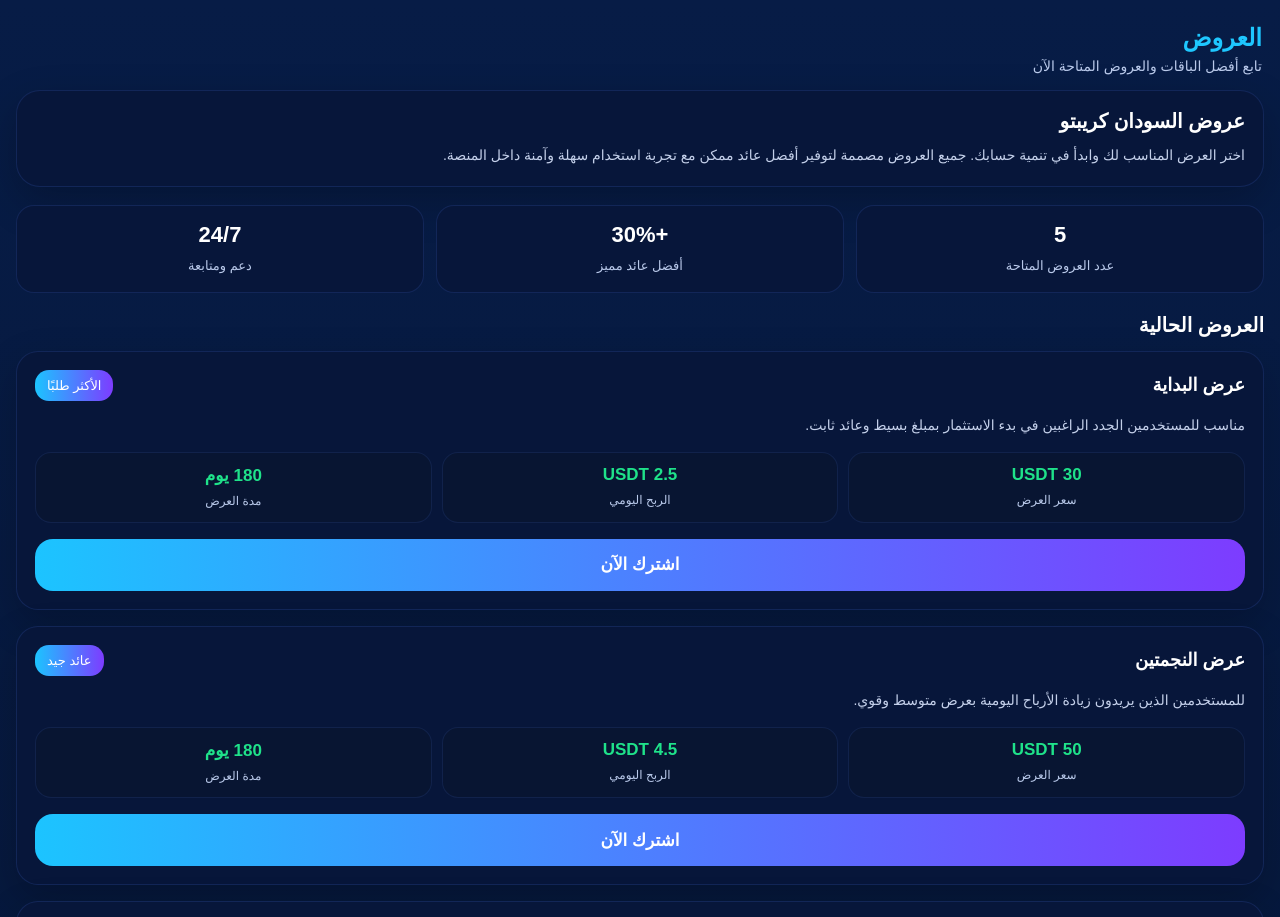
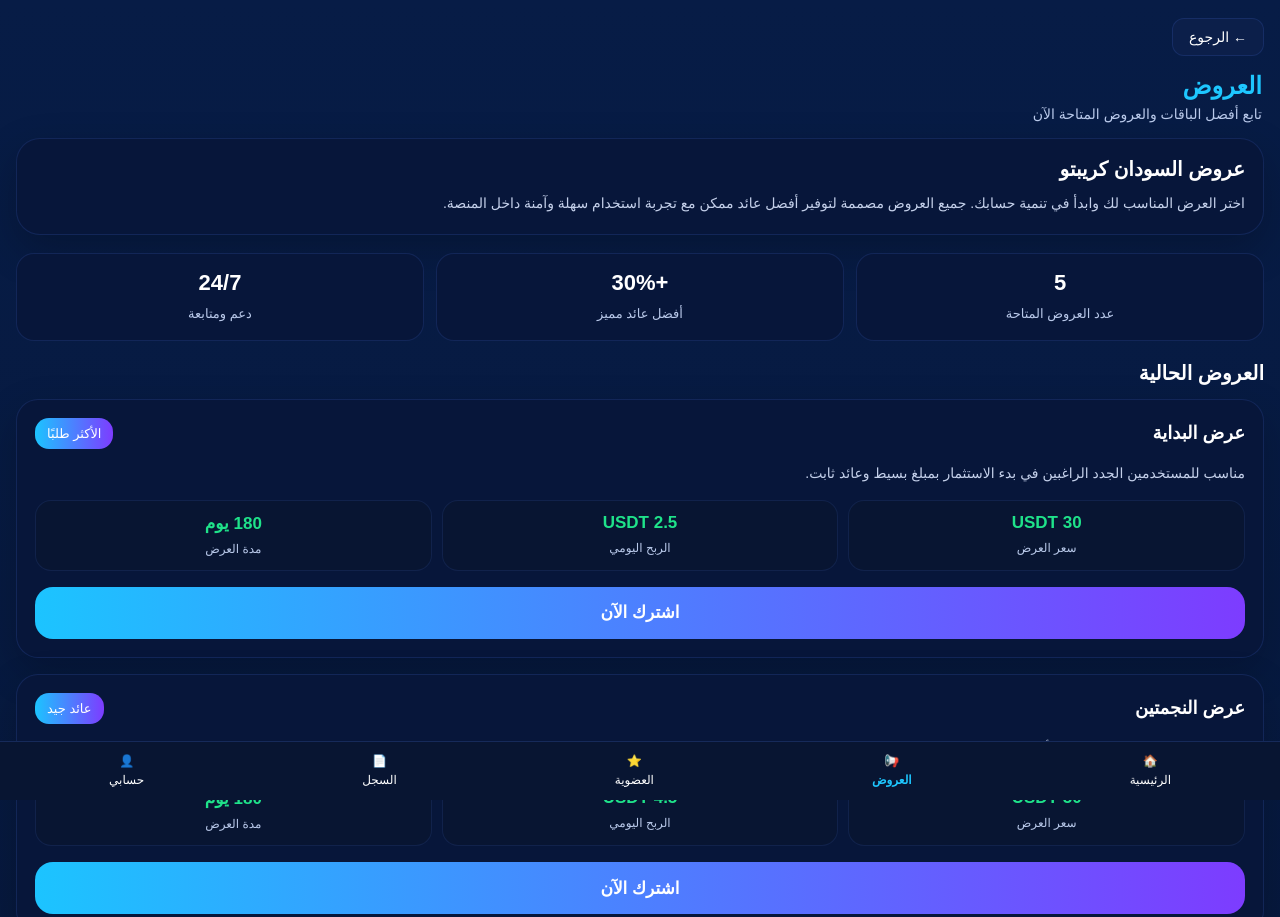
Before and after one commit to twbmyny803-png/Crypto-Sudan-, a website: page offers.html in a window 1280 px wide. Shown: the top 917 px of the page. Drawn offline with Linux system fonts and the light colour scheme.

Commit message:
Update offers.html

```diff
--- a/offers.html
+++ b/offers.html
@@ -18,8 +18,26 @@
       padding-bottom:90px;
     }
 
+    .top-bar{
+      padding:18px 16px 6px;
+      display:flex;
+      justify-content:flex-start;
+      align-items:center;
+    }
+
+    .back-btn{
+      background:#0c1f4a;
+      color:white;
+      padding:10px 16px;
+      border-radius:12px;
+      text-decoration:none;
+      font-size:14px;
+      border:1px solid rgba(81,131,255,.15);
+      display:inline-block;
+    }
+
     .header{
-      padding:24px 18px 16px;
+      padding:10px 18px 16px;
       display:flex;
       justify-content:space-between;
       align-items:center;
@@ -217,6 +235,10 @@
 </head>
 <body>
 
+  <div class="top-bar">
+    <a href="dashboard.html" class="back-btn">← الرجوع</a>
+  </div>
+
   <div class="header">
     <div>
       <div class="title">العروض</div>
@@ -370,4 +392,23 @@
             <div class="mini-label">الربح اليومي</div>
           </div>
           <div class="mini-box">
-            <div class="mini-value">180 يوم</
+            <div class="mini-value">180 يوم</div>
+            <div class="mini-label">مدة العرض</div>
+          </div>
+        </div>
+        <button class="offer-btn">اشترك الآن</button>
+      </div>
+
+    </div>
+  </div>
+
+  <div class="bottom-nav">
+    <a href="dashboard.html">🏠<p>الرئيسية</p></a>
+    <a href="offers.html" class="active">📢<p>العروض</p></a>
+    <a href="membership.html">⭐<p>العضوية</p></a>
+    <a href="#">📄<p>السجل</p></a>
+    <a href="#">👤<p>حسابي</p></a>
+  </div>
+
+</body>
+          </html>
```
